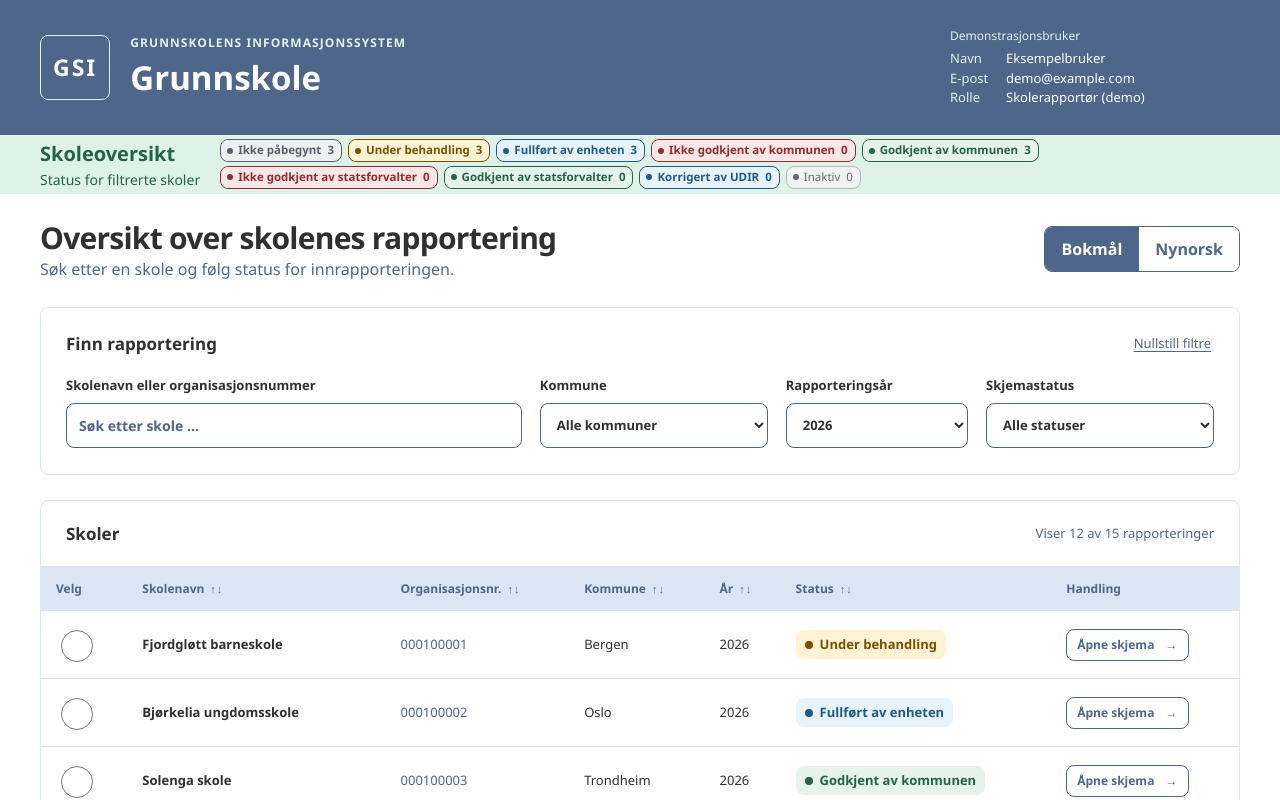
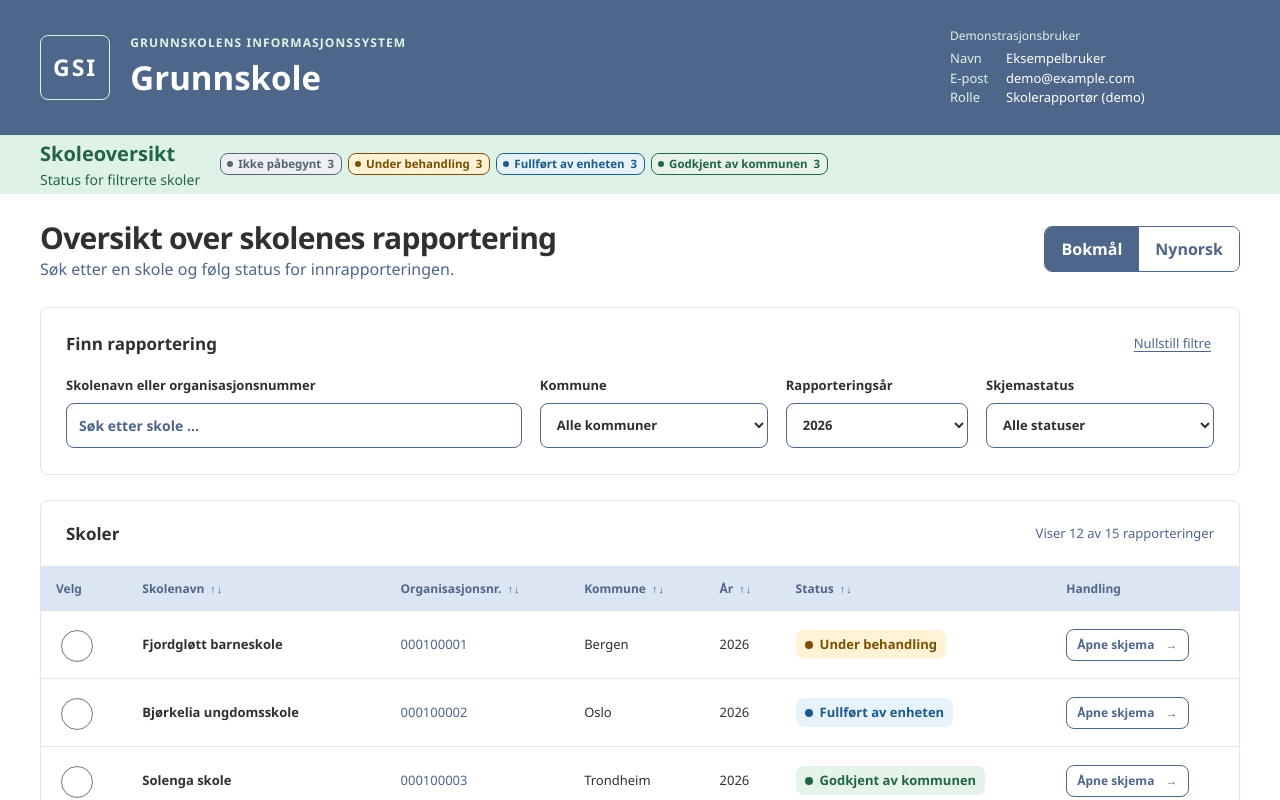
Before and after one commit to arnoldteeuwenTieto/ReactDemo, a React (Vite) app: page / in a window 1280 px wide. Shown: the top 800 px of the page. Built offline with nearby package versions, Linux system fonts and the light colour scheme.

Commit message:
Update GSI Grunnskole React application

```diff
--- a/src/App.css
+++ b/src/App.css
@@ -24,6 +24,7 @@ h2 { font-size: var(--size-h2-headline); font-weight: 600; line-height: 1.3; mar
 .language-switch button[aria-pressed='true'] { background: var(--action); color: var(--surface); }
 .language-switch button:focus-visible { outline-offset: -4px; outline-color: var(--focus); }
 .compact-status-summary { display: flex; flex-direction: column; align-items: flex-start; gap: 4px; min-width: 0; max-width: 100%; }
+.compact-status-empty { font-size: 12px; color: var(--text-muted); }
 .compact-status-row { display: flex; flex-wrap: wrap; align-items: center; gap: 4px 6px; max-width: 100%; padding: 0; margin: 0; list-style: none; }
 .compact-status-item { display: inline-flex; align-items: center; max-width: 100%; border: 1px solid currentColor; border-radius: var(--size-border-radius); }
 .compact-status-item strong { padding: 5px 10px 5px 0; font-size: 14px; line-height: 1.4; font-variant-numeric: tabular-nums; }
--- a/src/components/CompactStatusSummary.tsx
+++ b/src/components/CompactStatusSummary.tsx
@@ -6,11 +6,16 @@ import { FormStatusBadge } from './FormStatusBadge'
 
 export function CompactStatusSummary({ schools }: { schools: School[] }) {
   useTranslation('ui')
+  const visibleStatuses = formStatuses
+    .map(status => ({ ...status, count: schools.filter(school => school.statusId === status.id).length }))
+    .filter(status => status.count > 0)
+  const rows = [visibleStatuses.slice(0, 5), visibleStatuses.slice(5)].filter(row => row.length > 0)
   return <div className="compact-status-summary" role="group" aria-label={ui('Status for filtrerte skoler')} aria-live="polite">
-    {[formStatuses.slice(0, 5), formStatuses.slice(5)].map((row, index) => <ul className="compact-status-row" key={index}>
+    {visibleStatuses.length === 0 && <p className="compact-status-empty">{ui('Ingen skoler i utvalget')}</p>}
+    {rows.map((row, index) => <ul className="compact-status-row" key={index}>
       {row.map(status => <li key={status.id} className={`compact-status-item form-status-badge--${status.tone}`}>
         <FormStatusBadge statusId={status.id} />
-        <strong>{schools.filter(school => school.statusId === status.id).length}</strong>
+        <strong>{status.count}</strong>
       </li>)}
     </ul>)}
   </div>
--- a/src/locales/ui.ts
+++ b/src/locales/ui.ts
@@ -58,6 +58,7 @@ export const nnUi: Record<string, string> = {
   'Skolenes rapportering. Velg en rad eller åpne skolens skjema.': 'Rapporteringa frå skulane. Vel ei rad eller opne skjemaet til skulen.',
   'Velg': 'Vel', 'Handling': 'Handling', 'Åpne skjema': 'Opne skjema',
   'Ingen skoler funnet': 'Ingen skular funne', 'Prøv et annet søk eller nullstill filtrene.': 'Prøv eit anna søk eller nullstill filtera.',
+  'Ingen skoler i utvalget': 'Ingen skular i utvalet',
   'Illustrasjon av en norsk skole med trær, husker og en skolegård': 'Illustrasjon av ein norsk skule med tre, husker og ein skulegard',
   'SKOLE': 'SKULE', 'Organisasjonsnr.': 'Organisasjonsnr.', 'År': 'År',
   'Enhetsopplysninger': 'Einingsopplysningar', 'Om skolen': 'Om skulen',
```
